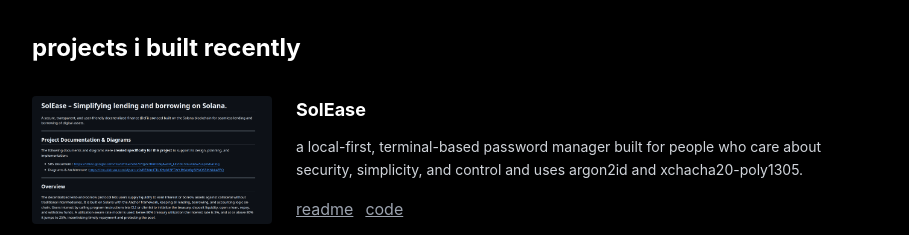
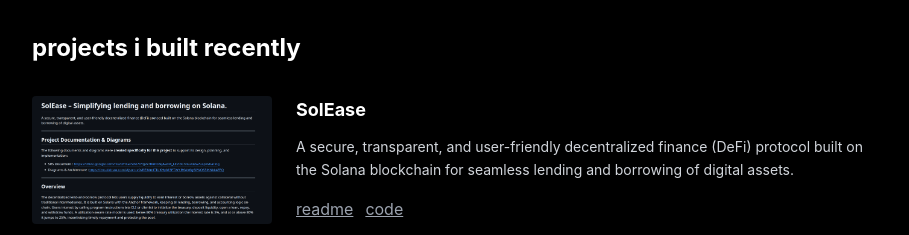
Before and after one commit to harshitneversettle/main_portfolio, a React (Vite) app: page / in a window 1280 px wide. Shown: the part 1060-1295 px from the top of the page, without its empty margins (184-1093 px from the left). Built offline with nearby package versions, Linux system fonts and the light colour scheme; no server answers.

Commit message:
Revise SolEase project description
Updated project description for SolEase to reflect new features and focus on decentralized finance.

```diff
--- a/src/data/portfolioData.js
+++ b/src/data/portfolioData.js
@@ -63,7 +63,7 @@
   {
     title: "SolEase",
     description:
-      "a local-first, terminal-based password manager built for people who care about security, simplicity, and control and uses argon2id and xchacha20-poly1305.",
+      "A secure, transparent, and user-friendly decentralized finance (DeFi) protocol built on the Solana blockchain for seamless lending and borrowing of digital assets.",
     image: "/solease.png",
     links: [
       {
```
